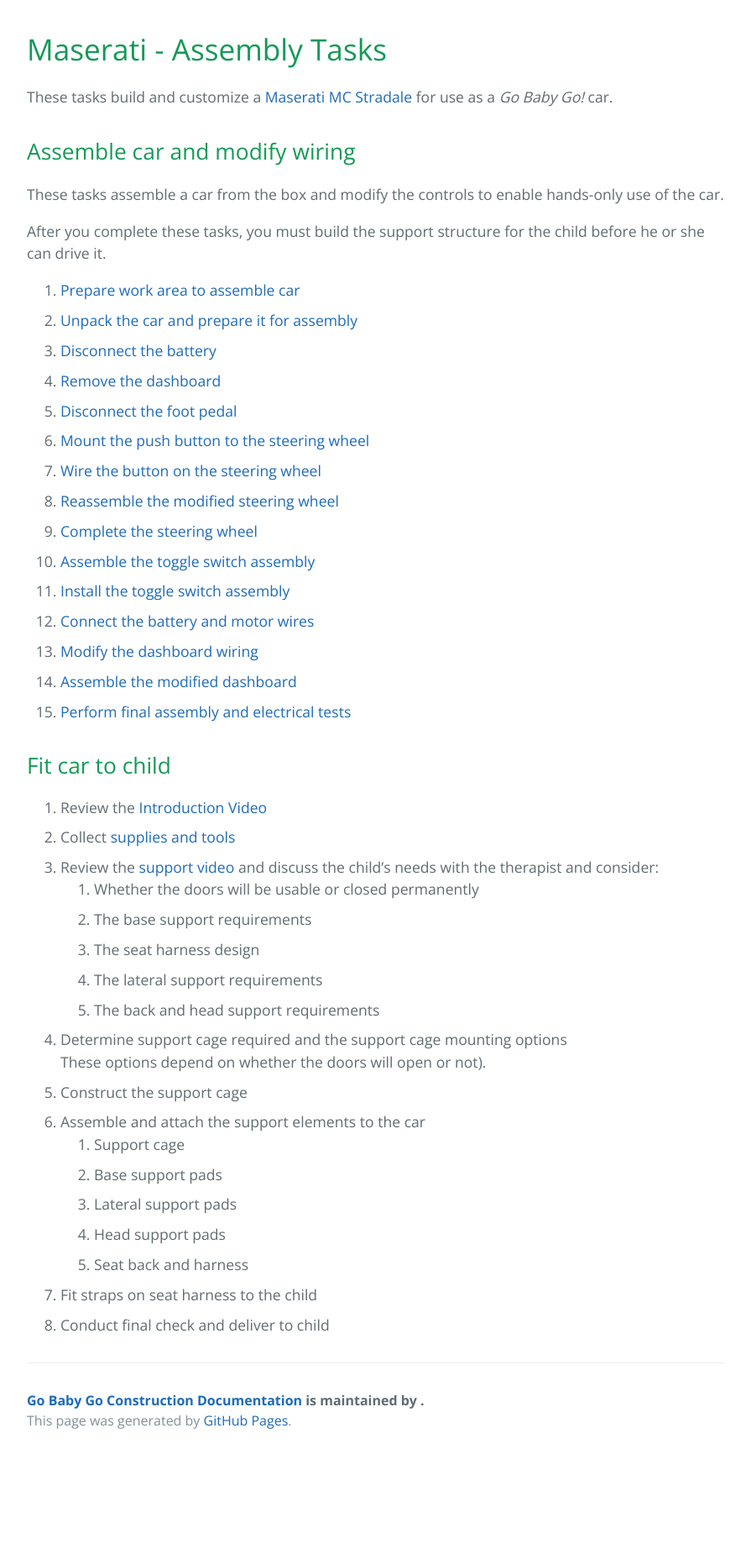
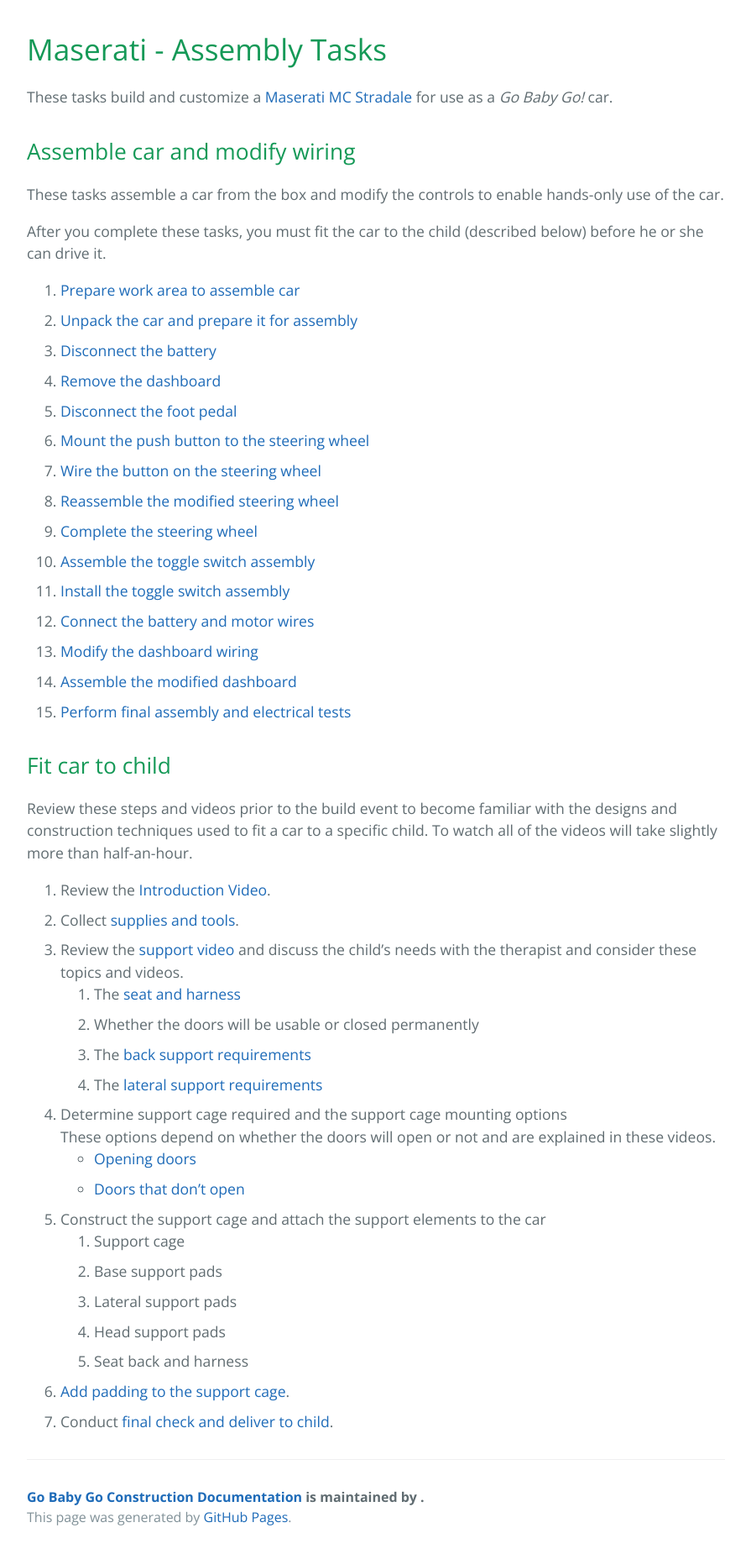
Before and after one commit to MercerU-TCO/GoBabyGo, a Jekyll site: the page built from docs/pages/cars-maserati-tasks.md, in a window 1280 px wide. Shown: the whole page at 84% size, without its empty margins (192-1087 px from the left). Built offline with Jekyll 4.4.1, drawn with Linux system fonts in a browser that asks for light colours; before the commit the page ends 1735 px from its top, so only the background shows below that.

Commit message:
Added video links to support cage instructions

```diff
--- a/docs/pages/cars-maserati-tasks.md
+++ b/docs/pages/cars-maserati-tasks.md
@@ -9,7 +9,7 @@ These tasks build and customize a [Maserati MC Stradale]({{ site.baseurl }}/page
 
 These tasks assemble a car from the box and modify the controls to enable hands-only use of the car.
 
-After you complete these tasks, you must build the support structure for the child before he or she can drive it.
+After you complete these tasks, you must fit the car to the child (described below) before he or she can drive it.
 
 1. [Prepare work area to assemble car]({{ site.baseurl }}/pages/cars-maserati-task01.html)
 1. [Unpack the car and prepare it for assembly]({{ site.baseurl }}/pages/cars-maserati-task02.html)
@@ -29,21 +29,23 @@ After you complete these tasks, you must build the support structure for the chi
 
 ## Fit car to child
 
-1. Review the [Introduction Video](https://drive.google.com/open?id=0B0qlO3MZowqudVI0aTJzOFN3NTA)
-1. Collect [supplies and tools](https://drive.google.com/open?id=0B0qlO3MZowquUVRGOE56WWtzeVk)
-1. Review the [support video](https://drive.google.com/open?id=0B0qlO3MZowqubGVYa2p6dGNsUnc) and discuss the child's needs with the therapist and consider:
+Review these steps and videos prior to the build event to become familiar with the designs and construction techniques used to fit a car to a specific child. To watch all of the videos will take slightly more than half-an-hour.
+
+1. Review the [Introduction Video](https://drive.google.com/open?id=0B0qlO3MZowqudVI0aTJzOFN3NTA).
+1. Collect [supplies and tools](https://drive.google.com/open?id=0B0qlO3MZowquUVRGOE56WWtzeVk).
+1. Review the [support video](https://drive.google.com/open?id=0B0qlO3MZowqubGVYa2p6dGNsUnc) and discuss the child's needs with the therapist and consider these topics and videos.
+	3. The [seat and harness](https://drive.google.com/open?id=0B0qlO3MZowqubE8zUjUwbm1HYlU)
 	1. Whether the doors will be usable or closed permanently
-	2. The base support requirements
-	3. The seat harness design
-	3. The lateral support requirements
-	4. The back and head support requirements
-5. Determine support cage required and the support cage mounting options<br>These options depend on whether the doors will open or not).
-5. Construct the support cage
-7. Assemble and attach the support elements to the car
+	2. The [back support requirements](https://drive.google.com/open?id=0B0qlO3MZowquT2pDaWdnWHViUXM)
+	3. The [lateral support requirements](https://drive.google.com/open?id=0B0qlO3MZowquVkdMclRsbE1hZFU)
+5. Determine support cage required and the support cage mounting options<br>These options depend on whether the doors will open or not and are explained in these videos.
+	* [Opening doors](https://drive.google.com/open?id=0B0qlO3MZowqub0RSdmlseDdWakE)
+	* [Doors that don't open](https://drive.google.com/open?id=0B0qlO3MZowquTHAyZmYxZU9QejA)
+5. Construct the support cage and attach the support elements to the car
 	1. Support cage
 	2. Base support pads
 	3. Lateral support pads
 	3. Head support pads
 	4. Seat back and harness
-8. Fit straps on seat harness to the child
-9. Conduct final check and deliver to child
+5. [Add padding to the support cage](https://drive.google.com/open?id=0B0qlO3MZowquMXpPM3ZHMGdNRkU).
+9. Conduct [final check and deliver to child](https://drive.google.com/open?id=0B0qlO3MZowquTTR1WW5TN05qRFk).
```
Also changed, not shown: 1 other file.
